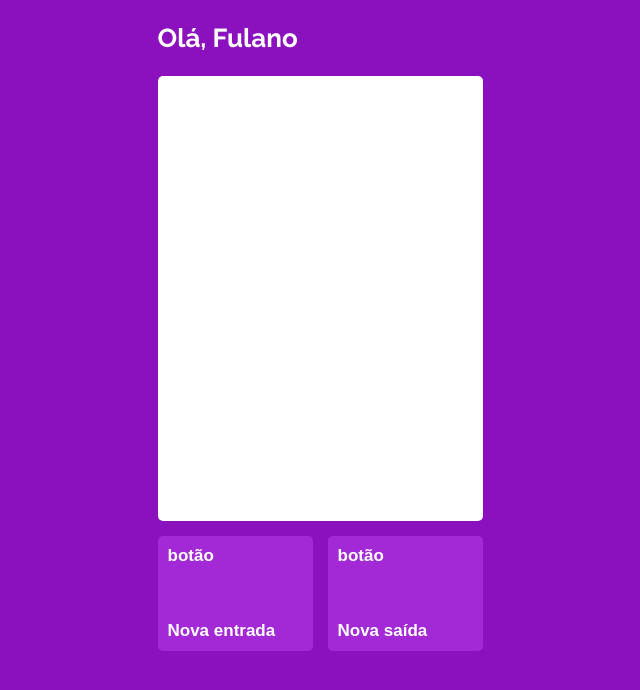
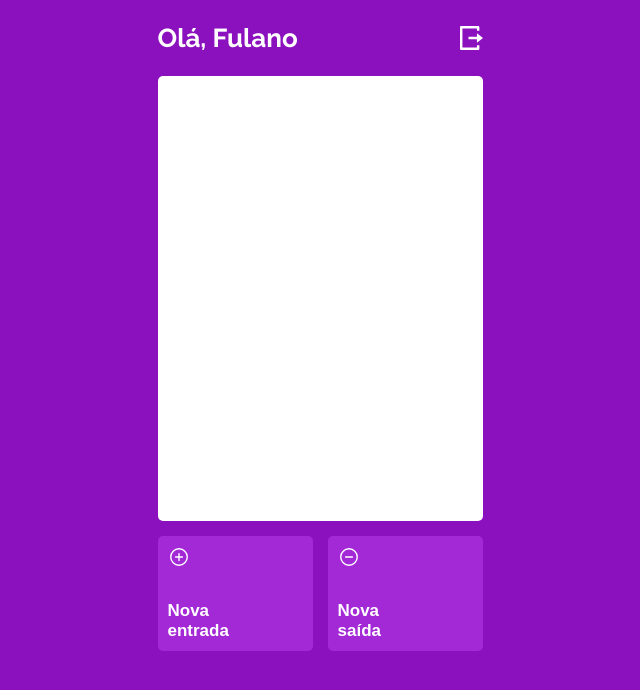
Before and after one commit to lguilhermefl/projeto13-mywallet-front, a JavaScript app: page /home in a window 1280 px wide. Shown: the top 690 px of the page, without its empty margins (320-960 px from the left). Built offline with nearby package versions, Linux system fonts and the light colour scheme; a web font is replaced by a local one.

Commit message:
style: add icons

```diff
--- a/public/index.html
+++ b/public/index.html
@@ -14,7 +14,8 @@
 </head>
 
 <body>
-  <div id="app"></div>
+  <div class="app"></div>
+  <script type="module" src="https://unpkg.com/ionicons@5.5.2/dist/ionicons/ionicons.esm.js"></script>
 </body>
 
 </html>
--- a/src/components/Home.js
+++ b/src/components/Home.js
@@ -3,20 +3,24 @@ import styled from 'styled-components';
 import AddEntry from './shared/styles/AddEntry';
 import Container from "./shared/styles/Container";
 import Header from "./shared/styles/Header";
+import exit from '../assets/icons/exit.svg'
 
 export default function Home() {
     return (
         <Container>
-            <Header>Olá, Fulano</Header>
+            <Header>
+                <span>Olá, Fulano</span>
+                <img src={exit} alt="Exit" />
+            </Header>
             <History></History>
             <EntryBox>
                 <AddEntry>
-                    <span>botão</span>
-                    <span>Nova entrada</span>
+                    <ion-icon name="add-circle-outline"></ion-icon>
+                    <Entry>Nova entrada</Entry>
                 </AddEntry>
                 <AddEntry>
-                    <span>botão</span>
-                    <span>Nova saída</span>
+                    <ion-icon name="remove-circle-outline"></ion-icon>
+                    <Entry>Nova saída</Entry>
                 </AddEntry>
             </EntryBox>
         </Container>
@@ -37,3 +41,9 @@ const EntryBox = styled.div`
     justify-content: space-between;
     gap: 15px;
 `
+
+const Entry = styled.span`
+    word-break: break-word;
+    width: 80px;
+    text-align: left;
+`
--- a/src/components/shared/styles/AddEntry.js
+++ b/src/components/shared/styles/AddEntry.js
@@ -14,6 +14,10 @@ const AddEntry = styled.button`
     box-sizing: border-box;
     padding: 10px;
     border: none;
+
+    ion-icon {
+        font-size: 22px;
+    }
 `
 
 export default AddEntry;
--- a/src/index.js
+++ b/src/index.js
@@ -1,6 +1,6 @@
 import { createRoot } from 'react-dom/client';
 import App from './components/App';
 
-const container = document.getElementById('app');
+const container = document.querySelector('.app');
 const root = createRoot(container);
 root.render(<App />);
```
Also changed, not shown: src/assets/icons/exit.svg (added).
